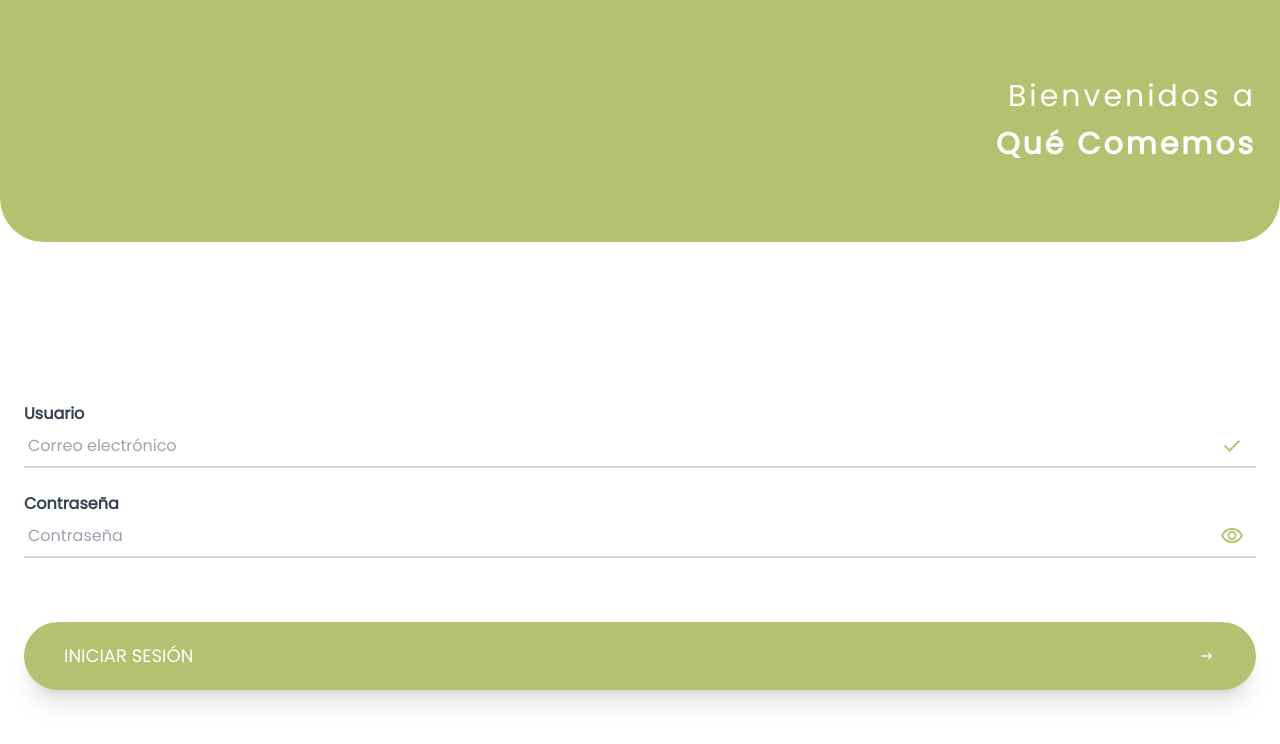
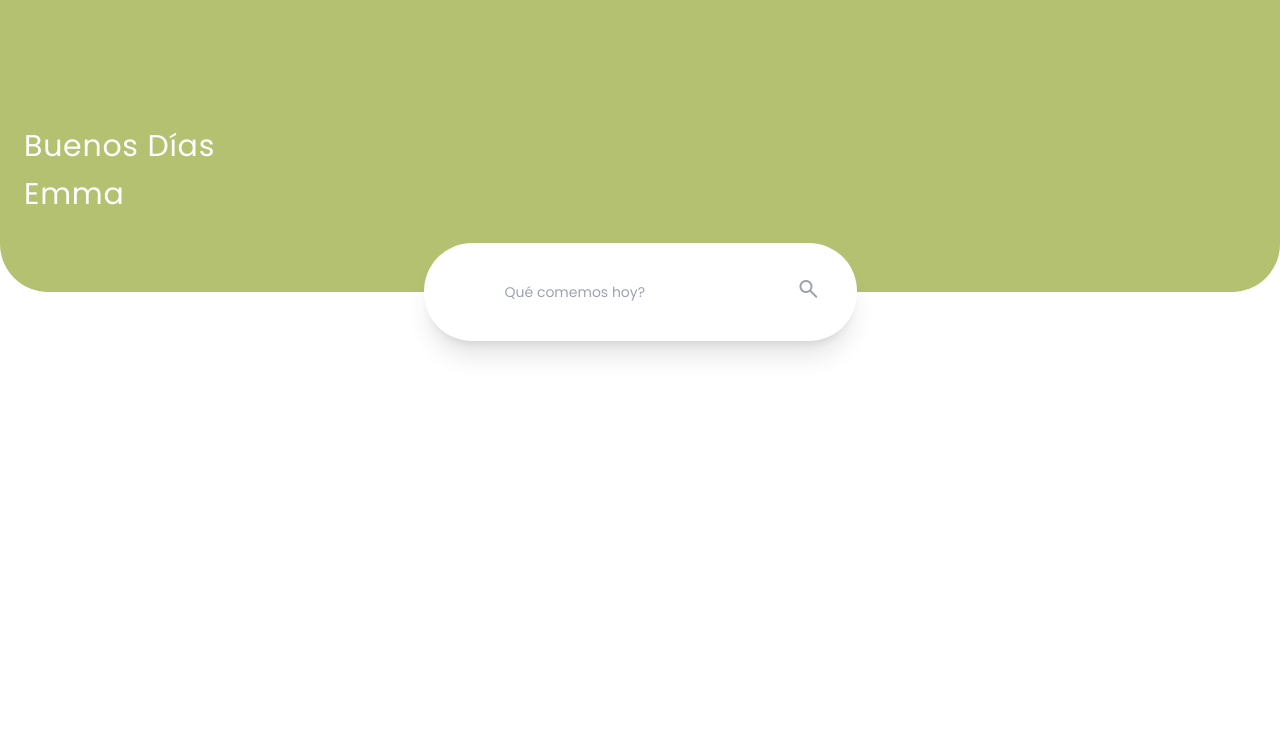
Before and after one commit to Cecimartinez/que-comemos, a React (Vite) app in the folder que-comemos-app/: page / in a window 1280 px wide. Shown: the top 744 px of the page. Built offline with nearby package versions, Linux system fonts and the light colour scheme.

Commit message:
Pages created, Updated Global Components

```diff
--- a/que-comemos-app/src/App.jsx
+++ b/que-comemos-app/src/App.jsx
@@ -1,11 +1,14 @@
-import { Login } from "./pages/login/login"
+// import { Login } from "./pages/login/login"
+
+import { Home } from "./pages/Home/Home"
 
 
 function App() {
 
   return (
     <>
-      <Login/>
+      {/* <Login/> */}
+      <Home/>
     </>
   )
 }
--- /dev/null
+++ b/que-comemos-app/src/components/SearchBard/SearchBard.jsx
@@ -0,0 +1,14 @@
+export const SearchBar = () => {
+  return (
+    <div className="absolute  ">
+      <input
+        type="search"
+        className="input text-sm transition-all duration-500 ease-in-out bg-white shadow-xl border py-12 items-center px-20 justify-center rounded-5xl focus:ring-4 focus:ring-[#abb867] focus:bg-white"
+        placeholder="Qué comemos hoy?"
+      />
+      <button className="text-gray-400 absolute right-4 top-2/4 transform -translate-y-2/4 px-5 py-12">
+        <span className="material-symbols-outlined">search</span>
+      </button>
+    </div>
+  );
+};
--- /dev/null
+++ b/que-comemos-app/src/pages/Home/Home.jsx
@@ -0,0 +1,14 @@
+import { SearchBar } from "../../components/SearchBard/SearchBard";
+import { Greeting } from "./components/Greeting/Greeting";
+
+export const Home = () => {
+  return (
+    <div className="bg-white font-poppins flex flex-col justify-center items-baseline h-screen w-full">
+      <Greeting/>
+      <div className="w-full flex justify-center items-center">
+        <SearchBar/>
+      </div>
+      <div className="bg-white px-6 py-16 my-24 w-full h-full"></div>
+    </div>
+  );
+};
--- /dev/null
+++ b/que-comemos-app/src/pages/Home/components/Greeting/Greeting.jsx
@@ -0,0 +1,12 @@
+export const Greeting = () => {
+  return (
+    <div className='bg-[#B4c170] w-full h-full flex flex-col items-start justify-start rounded-b-5xl pl-6'>
+      <h1 className='tracking-wide text-white mt-32 text-3xl font-medium'>
+        Buenos Días
+      </h1>
+      <h2 className='text-white mt-3 mb-20 text-3xl font-medium tracking-wide'>
+        Emma
+      </h2>
+    </div>
+  );
+};
--- a/que-comemos-app/tailwind.config.js
+++ b/que-comemos-app/tailwind.config.js
@@ -11,7 +11,7 @@ export default {
       },
       borderRadius: {
         '4xl': '2rem',
-        '5xl': '2.75rem',
+        '5xl': '3rem',
       },
     }
 
```
